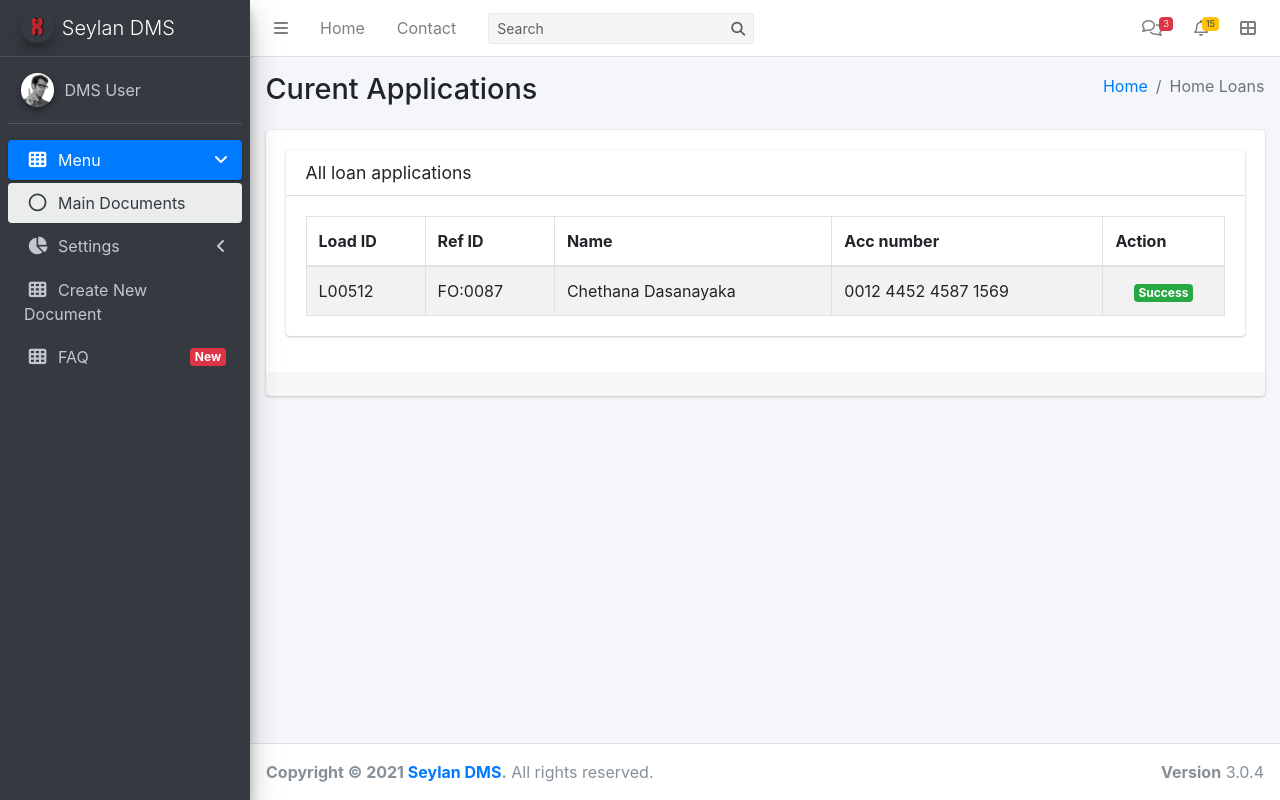
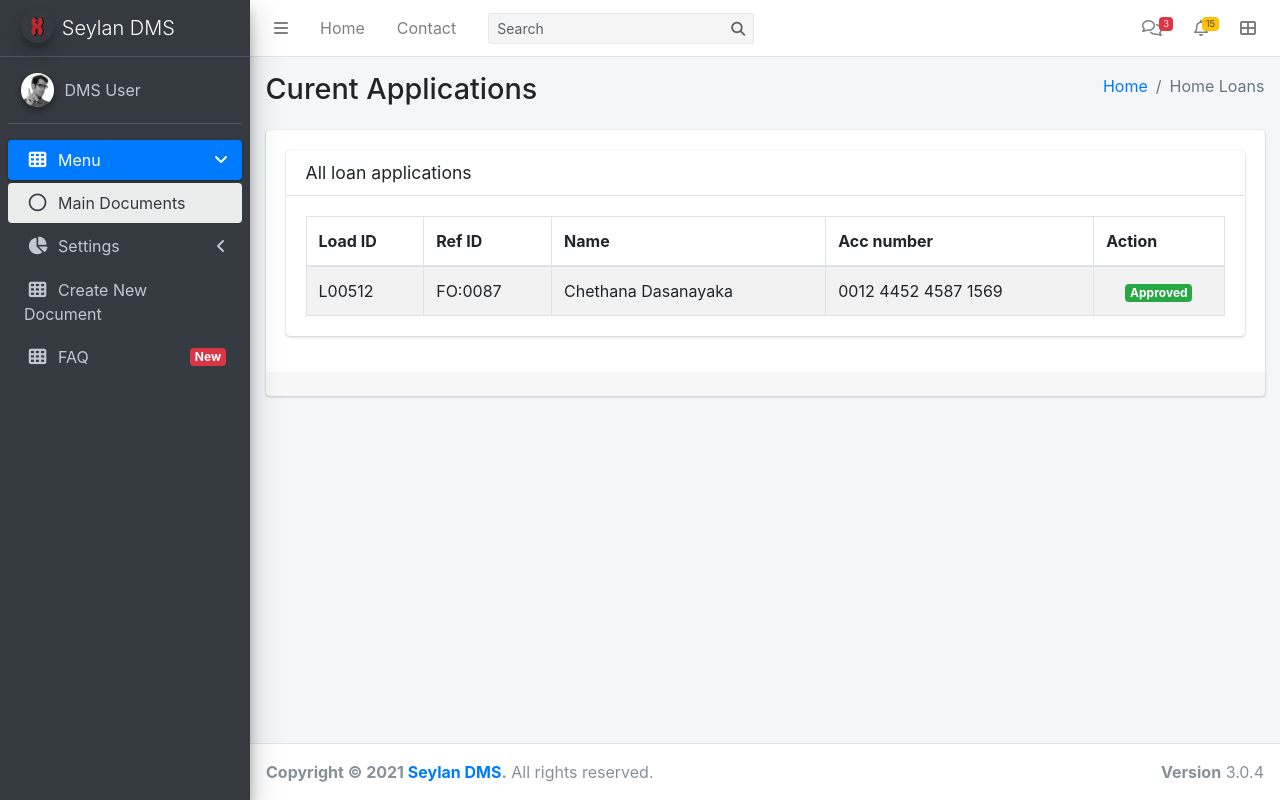
Before and after one commit to cheythi/dms, a CodeIgniter app: page /dms/index.php/maincontroller/approved_applications in a window 1280 px wide. Run offline with CodeIgniter, Linux system fonts and the light colour scheme; some libraries are stand-ins or nearby versions.

Commit message:
label name changed

```diff
--- a/application/views/home_loan/approved_applications.php
+++ b/application/views/home_loan/approved_applications.php
@@ -48,7 +48,7 @@
                     <td>Chethana Dasanayaka</td>
                     <td>0012 4452 4587 1569</td>
                     <td class="text-center">
-                        <span class="badge badge-success">Success</span>
+                        <span class="badge badge-success">Approved</span>
                     </td>
                   </tr>
                   </tbody>
```
